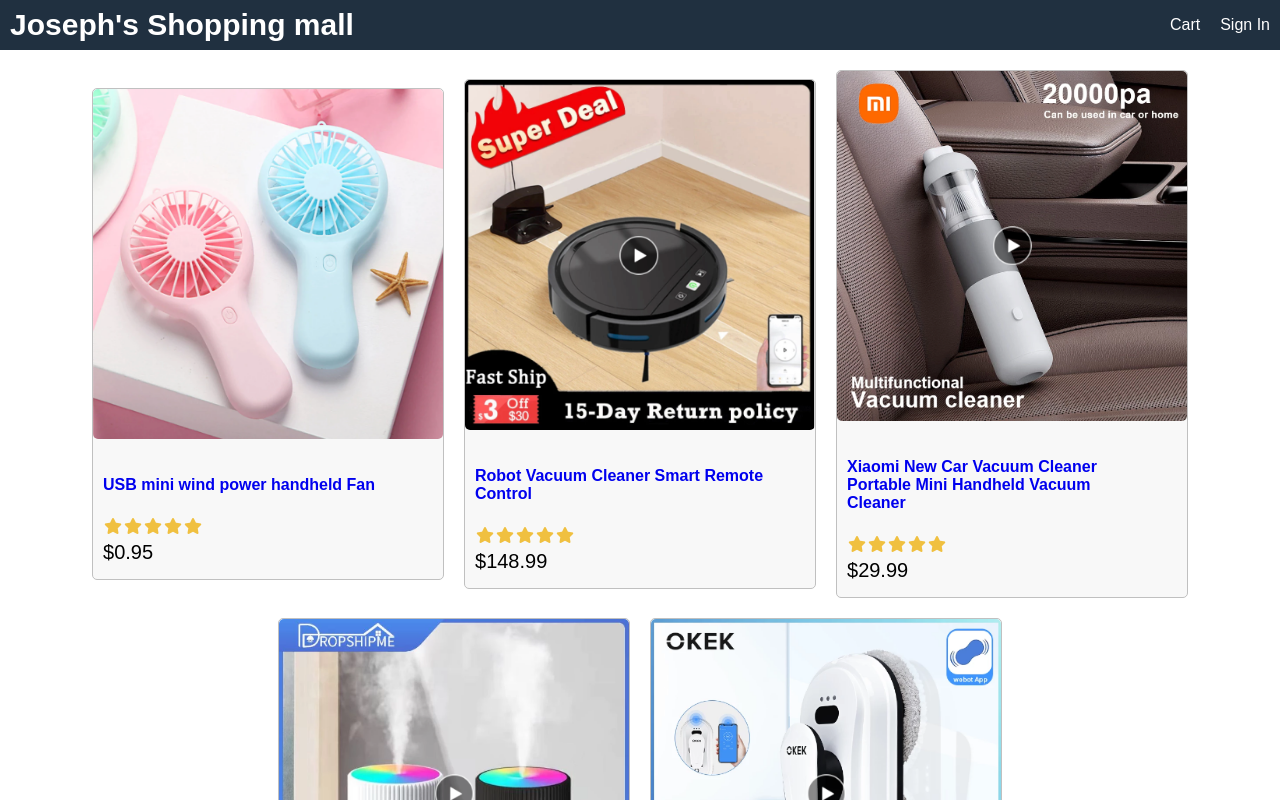
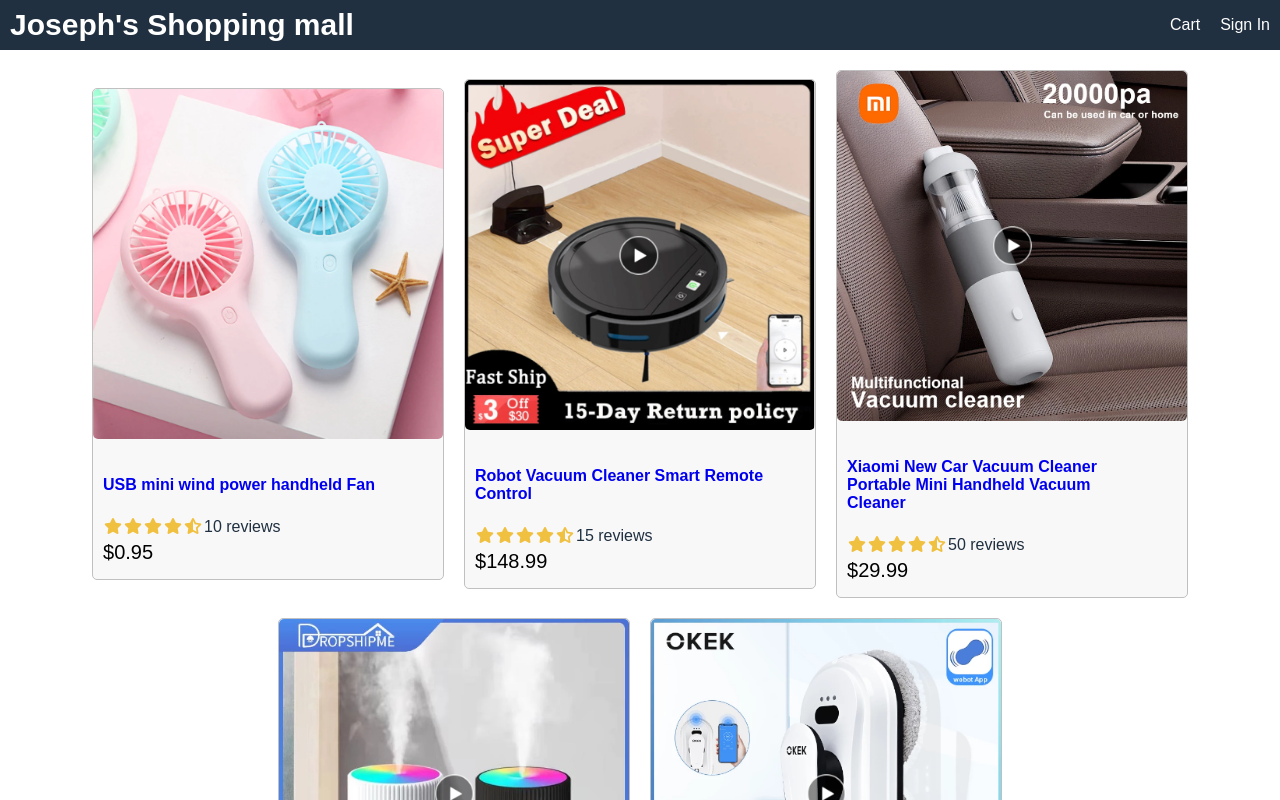
Before and after one commit to Jonghan-park/mern_shoppingmall, a React (Create React App) app in the folder frontend/: page /product/1 in a window 1280 px wide. Shown: the top 800 px of the page. Built offline with nearby package versions, Linux system fonts and the light colour scheme.

Commit message:
Update rating and reviews

```diff
--- a/frontend/src/components/Product.js
+++ b/frontend/src/components/Product.js
@@ -1,4 +1,5 @@
 import React from "react";
+import Rating from "./Rating";
 
 const Product = ({ product }) => {
   return (
@@ -10,23 +11,7 @@
         <a href={`/product/${product._id}`}>
           <h2>{product.name}</h2>
         </a>
-        <div className="rating">
-          <span>
-            <i className="fa fa-star"></i>
-          </span>
-          <span>
-            <i className="fa fa-star"></i>
-          </span>
-          <span>
-            <i className="fa fa-star"></i>
-          </span>
-          <span>
-            <i className="fa fa-star"></i>
-          </span>
-          <span>
-            <i className="fa fa-star"></i>
-          </span>
-        </div>
+        <Rating rating={product.rating} numReviews={product.numReviews} />
         <div className="price">${product.price}</div>
       </div>
     </div>
--- /dev/null
+++ b/frontend/src/components/Rating.js
@@ -0,0 +1,66 @@
+import React from "react";
+
+const Rating = ({ rating, numReviews }) => {
+  return (
+    <div className="rating">
+      <span>
+        <i
+          className={
+            rating >= 1
+              ? "fa fa-star"
+              : rating >= 0.5
+              ? "fa fa-star-half-stroke"
+              : "fa fa-star"
+          }
+        ></i>
+      </span>
+      <span>
+        <i
+          className={
+            rating >= 2
+              ? "fa fa-star"
+              : rating >= 0.5
+              ? "fa fa-star-half-stroke"
+              : "fa fa-star"
+          }
+        ></i>
+      </span>
+      <span>
+        <i
+          className={
+            rating >= 3
+              ? "fa fa-star"
+              : rating >= 0.5
+              ? "fa fa-star-half-stroke"
+              : "fa fa-star"
+          }
+        ></i>
+      </span>
+      <span>
+        <i
+          className={
+            rating >= 4
+              ? "fa fa-star"
+              : rating >= 0.5
+              ? "fa fa-star-half-stroke"
+              : "fa fa-star"
+          }
+        ></i>
+      </span>
+      <span>
+        <i
+          className={
+            rating >= 5
+              ? "fa fa-star"
+              : rating >= 0.5
+              ? "fa fa-star-half-stroke"
+              : "fa fa-star"
+          }
+        ></i>
+      </span>
+      <span>{numReviews + " reviews"}</span>
+    </div>
+  );
+};
+
+export default Rating;
--- a/frontend/src/index.css
+++ b/frontend/src/index.css
@@ -102,3 +102,6 @@
   color: #f0c040;
   margin: 0.1rem;
 }
+.rating span:last-child{
+  color: #203040;
+}
```
